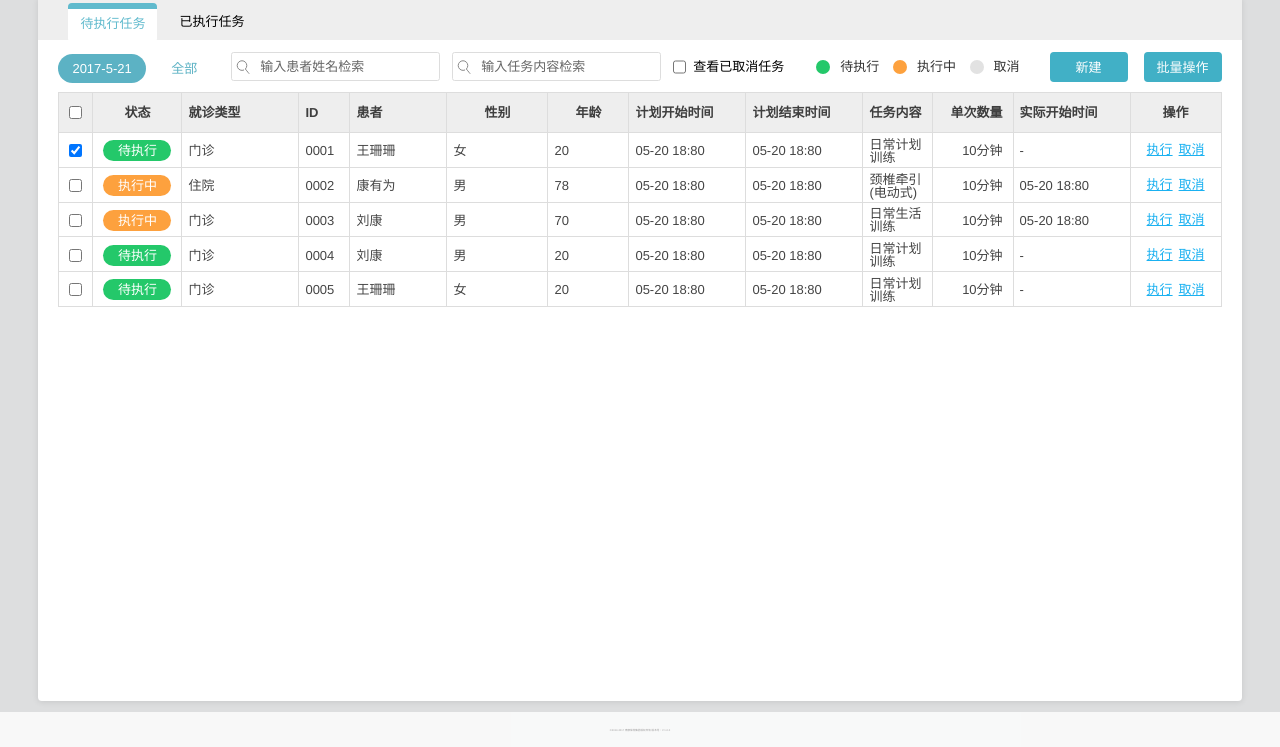
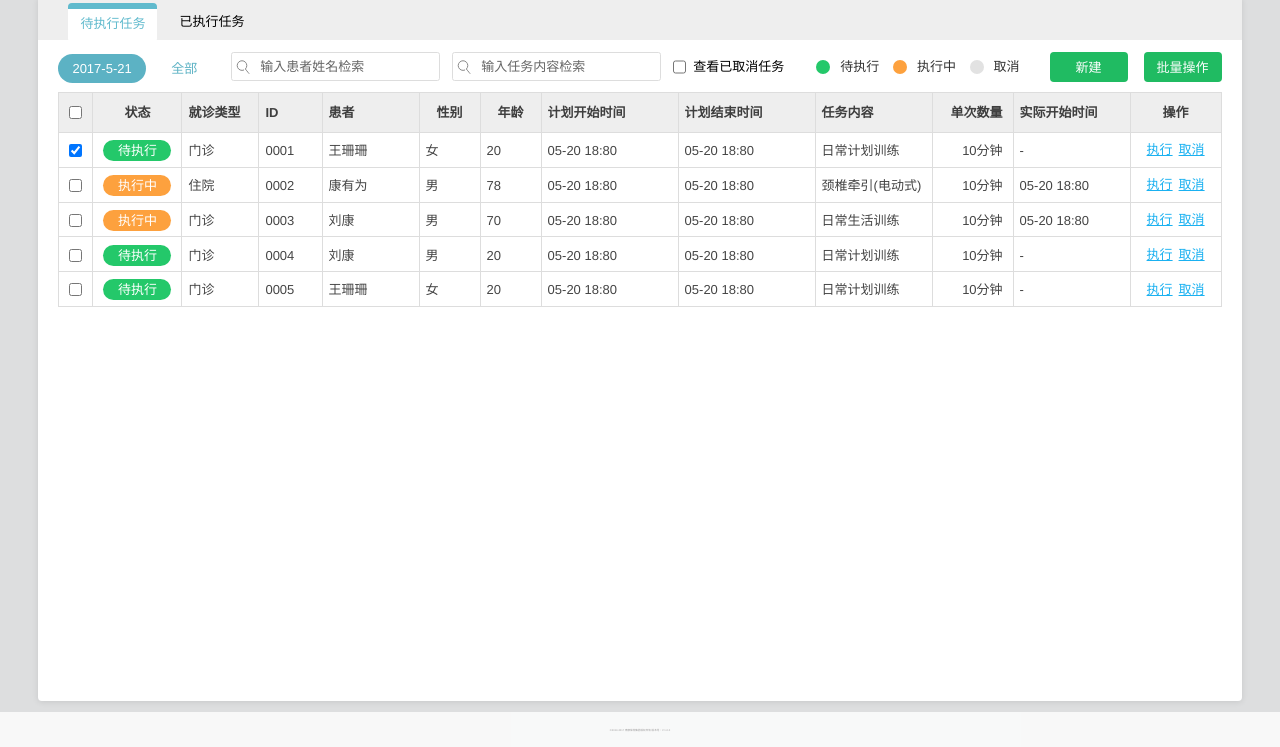
Before and after one commit to yugongwen/practice, a plain HTML site: page main/main.html in a window 1280 px wide. Shown: the part 53-800 px from the top of the page. Drawn offline with Linux system fonts and the light colour scheme.

Commit message:
准备新增JQ内容区域切换

```diff
--- a/main/css/main.css
+++ b/main/css/main.css
@@ -228,7 +228,7 @@ span.cancel{
 .tableOpreation .tableOpreationRight input.btnB{
 	width: 78px;
 	height: 30px;
-	background: #41b0c6;
+	background: #20BB62;
 	color: rgba(255,255,255, 0.98);
 	border:0;
 	padding: 0;
--- a/main/js/main.js
+++ b/main/js/main.js
@@ -26,3 +26,5 @@ $(function(){
 		}
 	});
 });
+
+// 点击待执行和已执行按钮之间进行切换
--- a/main/main.html
+++ b/main/main.html
@@ -27,13 +27,14 @@
                <a href="">退出</a>
         </div>
     </header>
-    <div class="content">
+    <div class="content contentA">
     	<div class="navbar">
     		<ul>
     			<li class="here">待执行任务</li>
     			<li >已执行任务</li>
     		</ul>
     	</div>
+      <!--   以下是待执行任务内容区域 -->
     	<div class="contentC">
     		<div class="tableOpreation">
                 <ul>
@@ -61,14 +62,14 @@
           <thead>
             <tr><th style="width:8px;"><input type="checkbox" name="all"></th>
                 <th class="alignC" style="width:80px;">状态</th>
-                <th class="alignL" style="min-width:60px;width: 100px;">就诊类型</th>
+                <th class="alignL" style="min-width:60px;width: 60px;">就诊类型</th>
                 <th class="alignL">ID</th>
                 <th class="alignL" style="width:80px";>患者</th>
-                <th class="alignC" style="width:80px";>性别</th>
-                <th class="alignC" style="width:60px";>年龄</th>
-                <th class="alignL" style="width:100px";">计划开始时间</th>
-                <th class="alignL" style="width:100px";">计划结束时间</th>
-                <th class="alignL">任务内容</th>
+                <th class="alignC" style="width:40px";>性别</th>
+                <th class="alignC" style="width:40px";>年龄</th>
+                <th class="alignL" style="width:120px";>计划开始时间</th>
+                <th class="alignL" style="width:120px";>计划结束时间</th>
+                <th class="alignL" style="width:100px">任务内容</th>
                 <th class="alignR" style="width:60px;">单次数量</th>
                 <th class="alignL" style="width:100px;">实际开始时间</th>
                 <th class="alignC">操作</th>
@@ -148,8 +149,12 @@
           </tbody>
         </table>
         </div>
+
+        <!-- 以上是待执行任务的内容区域。 -->
+
+         <!-- 以下是待执行任务的内容区域。 -->
+
     	</div>
-
     </div>
 
     <div class="bottom">
```
